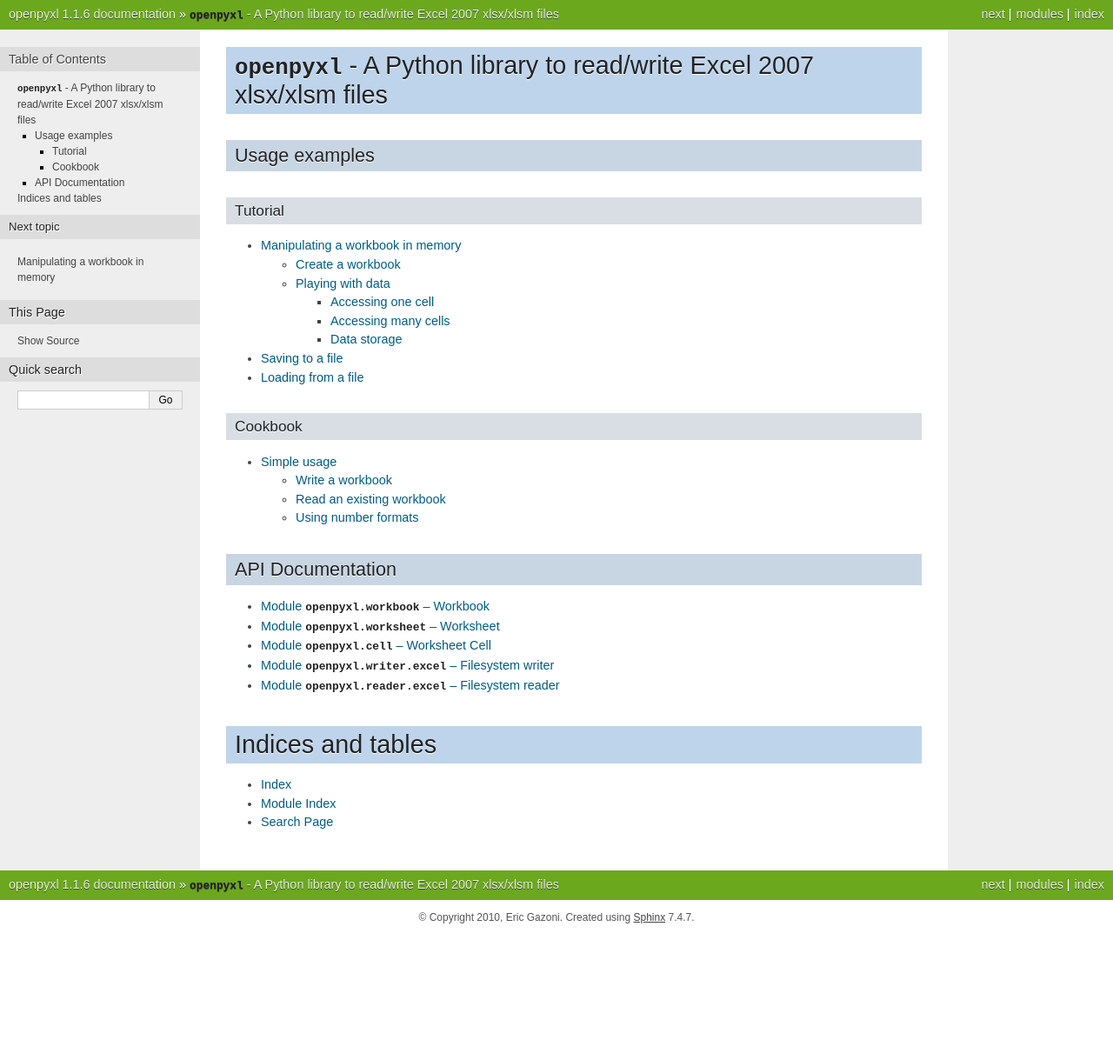
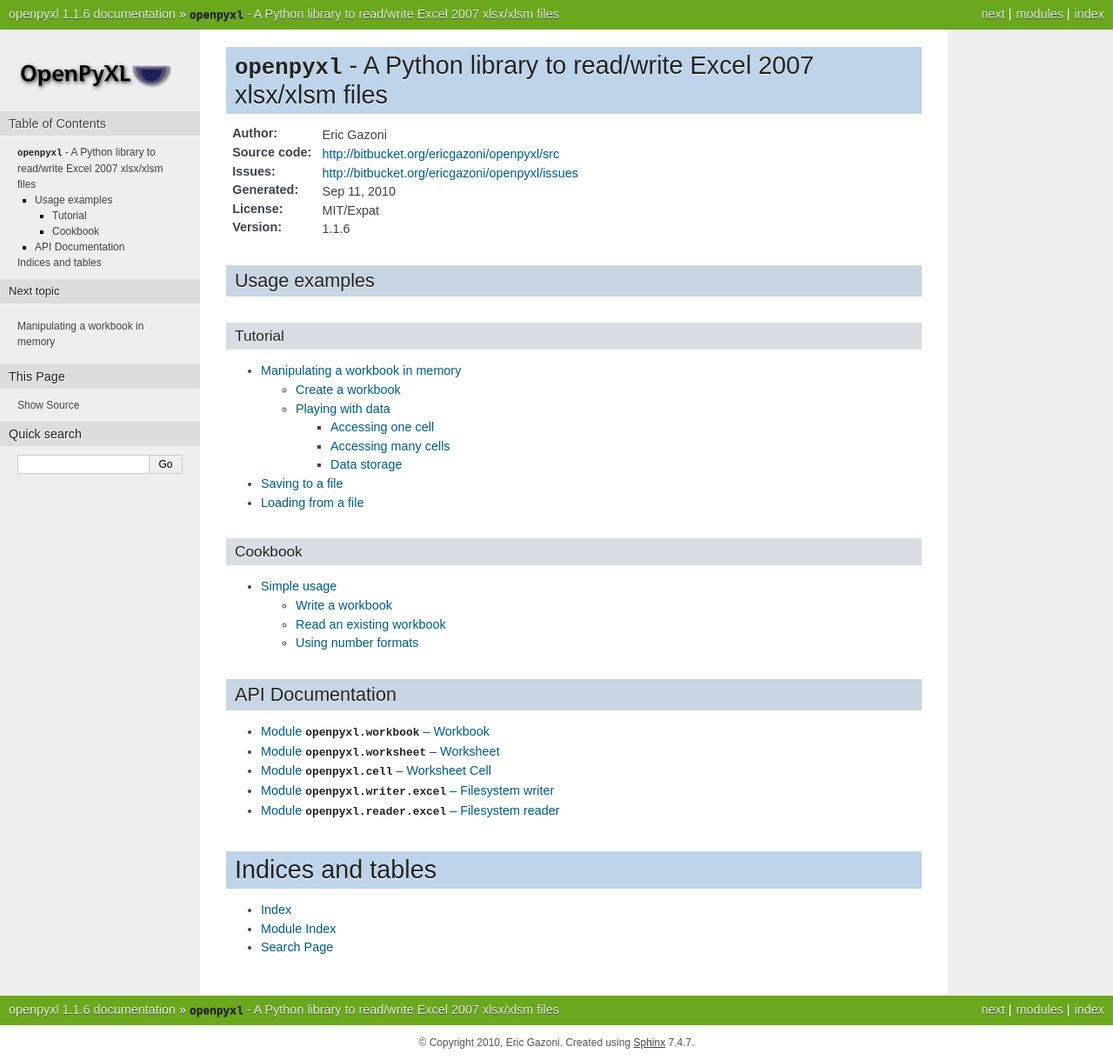
Before and after one commit to ericgazoni/openpyxl, a Sphinx documentation site: the page built from doc/source/index.rst, in a window 1280 px wide. Shown: the whole page at 87% size. Built offline with Sphinx 7.4.7, drawn with Linux system fonts in a browser that asks for light colours; before the commit the page ends 1075 px from its top, so only the background shows below that.

Commit message:
[doc] improved front page, added a logo

```diff
--- a/doc/source/conf.py
+++ b/doc/source/conf.py
@@ -14,6 +14,7 @@
 import sys, os
 import os.path as osp
 
+
 # If extensions (or modules to document with autodoc) are in another directory,
 # add these directories to sys.path here. If the directory is relative to the
 # documentation root, use os.path.abspath to make it absolute, like shown here.
@@ -21,6 +22,8 @@
 
 up = osp.dirname
 sys.path.insert(0, osp.abspath(osp.join(up(up(os.getcwd())), 'src')))
+
+import openpyxl
 
 # -- General configuration -----------------------------------------------------
 
@@ -45,14 +48,14 @@
 
 # General information about the project.
 project = u'openpyxl'
-copyright = u'2010, Eric Gazoni'
+copyright = u'2010, %s' % openpyxl.__author__
 
 # The version info for the project you're documenting, acts as replacement for
 # |version| and |release|, also used in various other places throughout the
 # built documents.
 #
 # The short X.Y version.
-version = '1.1.6'
+version = openpyxl.__version__
 # The full version, including alpha/beta/rc tags.
 release = version
 
@@ -114,7 +117,7 @@
 
 # The name of an image file (relative to this directory) to place at the top
 # of the sidebar.
-#html_logo = None
+html_logo = 'logo.png'
 
 # The name of an image file (within the static path) to use as favicon of the
 # docs.  This file should be a Windows icon file (.ico) being 16x16 or 32x32
--- a/doc/source/index.rst
+++ b/doc/source/index.rst
@@ -3,6 +3,13 @@
 
 .. module:: openpyxl
 .. moduleauthor:: Eric Gazoni
+
+:Author: Eric Gazoni
+:Source code: http://bitbucket.org/ericgazoni/openpyxl/src
+:Issues: http://bitbucket.org/ericgazoni/openpyxl/issues
+:Generated: |today|
+:License: MIT/Expat
+:Version: |release|
 
 Usage examples
 ------------------
```
Also changed, not shown: doc/source/logo.png (added).
